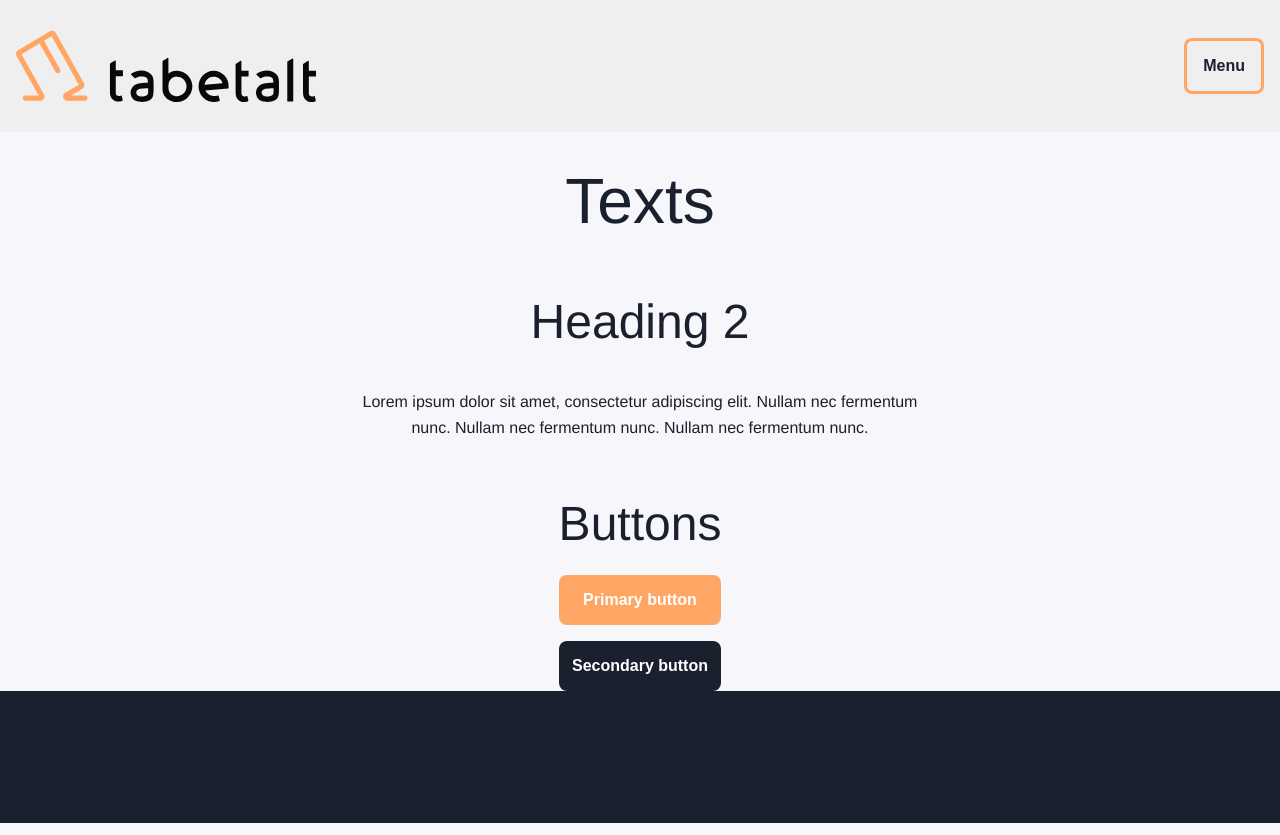
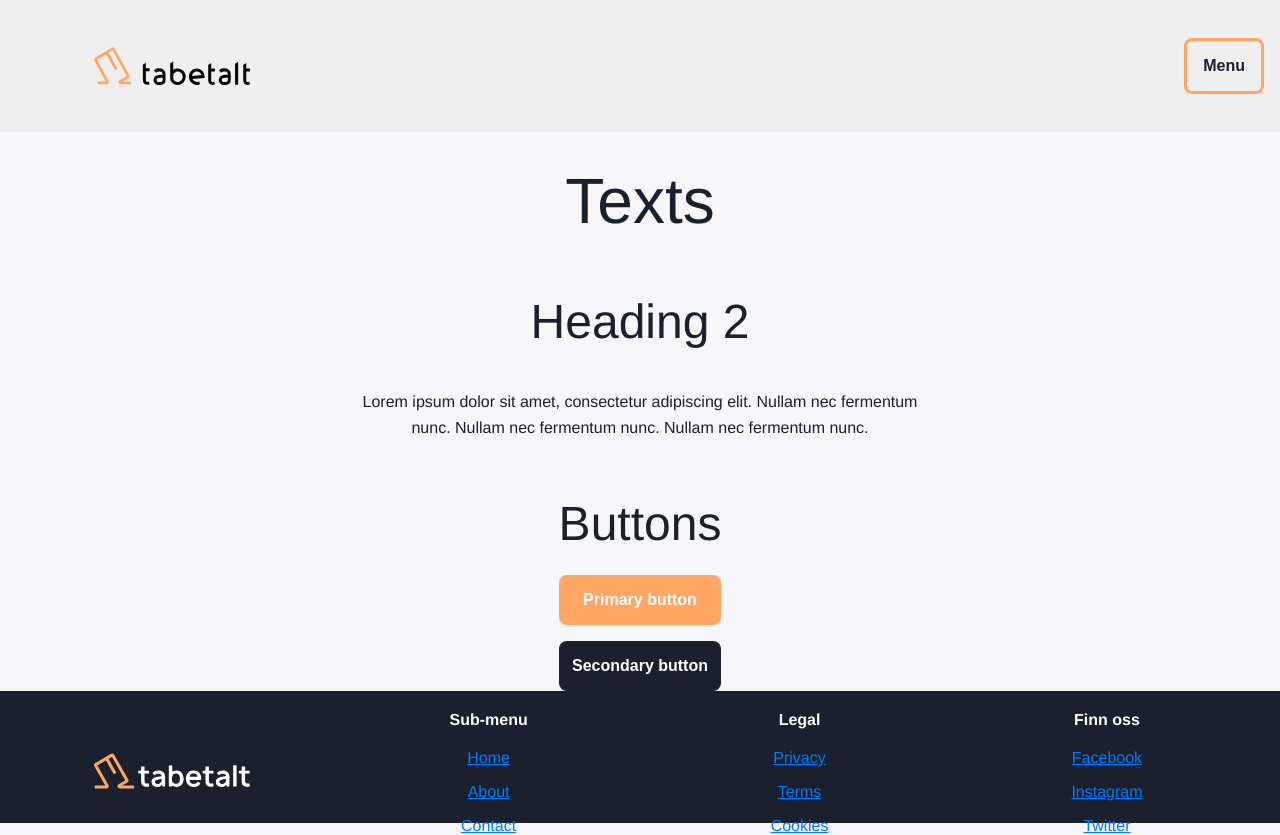
Before and after one commit to tabetalt/style-guide, a SvelteKit app: page / in a window 1280 px wide. Built offline with nearby package versions, Linux system fonts and the light colour scheme.

Commit message:
fix footer

```diff
--- a/src/routes/+layout.svelte
+++ b/src/routes/+layout.svelte
@@ -1,5 +1,6 @@
 <script>
 	import logo from './logo.svg';
+	import darkLogo from './dark-logo.svg';
 	const title = 'Style guide';
 </script>
 
@@ -9,7 +10,7 @@
 
 <main>
 	<header>
-		<img src={logo} alt="Svelte logo" />
+		<img src={logo} alt="Tabetalt logo" />
 		<section id="menu">
 			<button class="ghost"> Menu </button>
 		</section>
@@ -17,30 +18,82 @@
 	<section class="container">
 		<slot></slot>
 	</section>
-	<footer></footer>
+	<footer>
+		<img src={darkLogo} alt="Tabetalt logo" />
+		<div class="link-menu">
+			<section id="sub-menu" class="footer-menu">
+				<b>
+					Sub-menu
+				</b>
+				<a href="/"> Home </a>
+				<a href="/"> About </a>
+				<a href="/"> Contact </a>
+			</section>
+			<section id="legal" class="footer-menu">
+				<b>
+					Legal
+				</b>
+				<a href="/"> Privacy </a>
+				<a href="/"> Terms </a>
+				<a href="/"> Cookies </a>
+			</section>
+			<section id="find-us" class="footer-menu">
+				<b>
+					Finn oss
+				</b>
+				<a href="/"> Facebook </a>
+				<a href="/"> Instagram </a>
+				<a href="/"> Twitter </a>
+			</section>
+		</div>
+	</footer>
 </main>
 
 <style scoped>
 	header {
-		display: flex;
-		justify-content: space-between;
+		display: grid;
+		grid-template-columns: 1fr 3fr;
 		align-items: center;
 		padding: 1em;
 		background-color: var(--header-background);
 		min-height: 100px;
 		button {
+			width: fit-content;
 			padding: 1em;
+		}
+		section {
+			display: flex;
+			justify-content: flex-end;
+		}
+		img {
+			justify-self: center;
 		}
 	}
 	img {
 		width: clamp(50px, 50%, 300px);
 	}
 	footer {
+		background-color: var(--footer-background);
+		color: var(--light-color);
+		min-height: 100px;
+		padding: 1em;
+		display: grid;
+		grid-template-columns: 1fr 3fr;
+		justify-content: center;
+		img {
+			justify-self: center;
+		}
+	}
+	.link-menu {
 		display: flex;
+		flex-direction: row;
+		justify-content: space-around;
+	}
+	.footer-menu {
+		display: flex;
+		flex-direction: column;
 		justify-content: center;
-		flex-direction: row;
-		padding: 1em;
-		background-color: var(--footer-background);
-		min-height: 100px;
+		align-items: center;
+		gap: 1em;
 	}
 </style>
```
Also changed, not shown: src/routes/dark-logo.svg (added), src/routes/logo.png (deleted).
